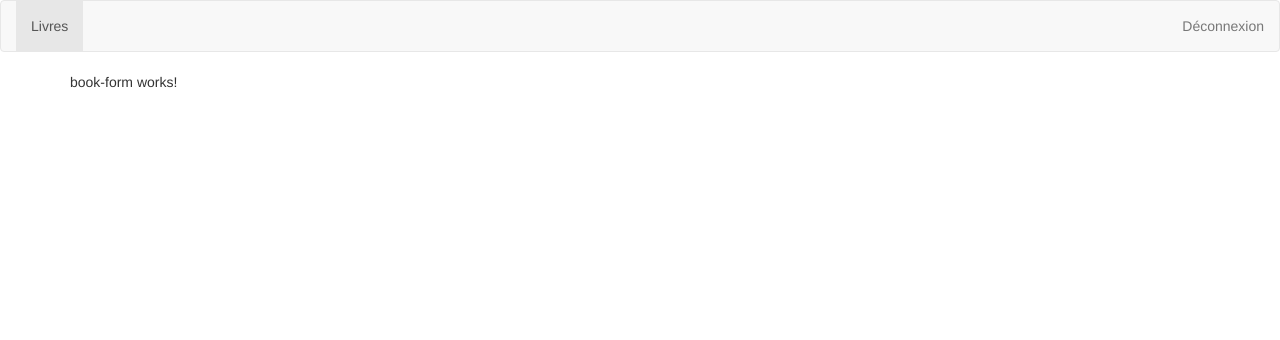
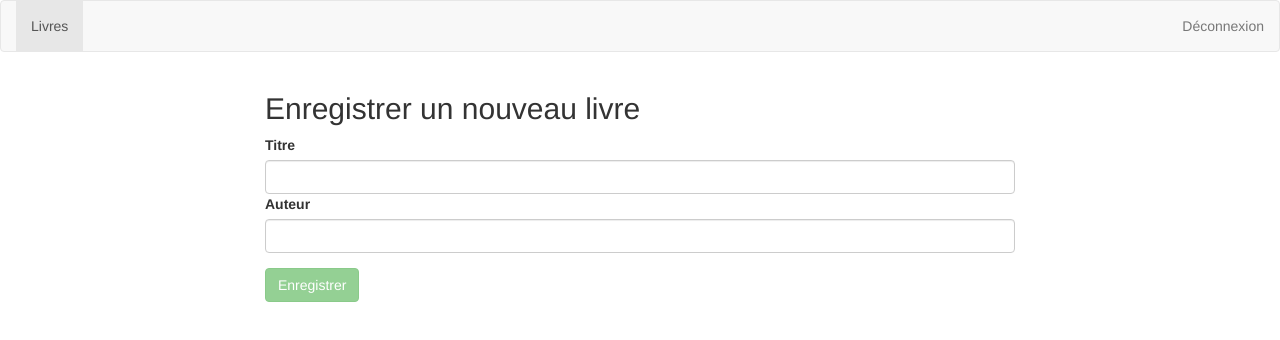
Before and after one commit to jbolaty/library_manage, an Angular app in the folder libraryManage/: page /books/new in a window 1280 px wide. Shown: the top 340 px of the page. Built offline with nearby package versions, Linux system fonts and the light colour scheme; no server answers; sample sign-in values are in the browser's storage.

Commit message:
Edition d'un formulaire pour enregistrer un nouveau livre (book-form.component), un component pour afficher un seul livre (single-book.component), et un component pour voir la liste de tous les livres enregistrés (book-list.component)

```diff
--- a/libraryManage/src/app/book-list/book-form/book-form.component.html
+++ b/libraryManage/src/app/book-list/book-form/book-form.component.html
@@ -1,3 +1,20 @@
-<p>
-  book-form works!
-</p>
+<div class="row">
+  <div class="col-sm-8 col-sm-offset-2">
+    <h2>Enregistrer un nouveau livre </h2>
+
+
+    <form [formGroup]="bookForm" (ngSubmit)="onSaveBook()">
+      <div class="formGroup">
+        <label for="title">Titre</label>
+        <input type="text" class="form-control" id="title" formControlName="title">
+      </div>
+
+      <div class="form-group">
+        <label for="author">Auteur</label>
+        <input type="text" id="author" class="form-control"  formControlName="author">
+      </div>
+
+      <button  class="btn btn-success" [disabled]="bookForm.invalid" type="submit">Enregistrer</button>
+    </form>
+  </div>
+</div>
--- a/libraryManage/src/app/book-list/book-form/book-form.component.ts
+++ b/libraryManage/src/app/book-list/book-form/book-form.component.ts
@@ -1,15 +1,48 @@
+// Formulaire pour remplir les informations du livres
+
 import { Component, OnInit } from '@angular/core';
+import { FormGroup, FormBuilder, Validators } from '@angular/forms';
+import { BooksService } from 'src/app/services/books.service';
+import { Router } from '@angular/router';
+import { Book } from 'src/app/models.ts/book.model';
 
 @Component({
   selector: 'app-book-form',
   templateUrl: './book-form.component.html',
   styleUrls: ['./book-form.component.scss']
 })
+
 export class BookFormComponent implements OnInit {
 
-  constructor() { }
+  bookForm: FormGroup;
+
+  constructor(private formBuilder: FormBuilder,
+    private booksService: BooksService,
+    private router: Router) { }
 
   ngOnInit() {
+    this.initForm();
+  }
+
+  initForm(){
+    this.bookForm = this.formBuilder.group({
+      title: ['', Validators.required],
+      author: ['', Validators.required]
+    });
+  }
+
+
+    // OnSaveBook va prendre les informations du formulaire, en créer un nouveau livre,
+    // l'ajouter etnavigue vers /books
+  onSaveBook(){
+    const title = this.bookForm.get('title').value;
+    const author = this.bookForm.get('author').value;
+
+    const newBook = new Book(title, author);
+    this.booksService.createNewBook(newBook);
+
+    this.router.navigate(['/books']);
+
   }
 
 }
--- a/libraryManage/src/app/book-list/book-list.component.html
+++ b/libraryManage/src/app/book-list/book-list.component.html
@@ -1,3 +1,24 @@
-<p>
-  book-list works!
-</p>
+<div class="row">
+  <div class="col-xs-12">
+    <h2>Vos Livres </h2>
+
+    <div class="list-group">
+        <button
+        class="list-group-item"
+        *ngFor="let book of books; let i = index"
+        (click)="onViewBook(i)">
+        <h3 class="list-group-item-heading">
+          {{ book.title }}
+
+          <button class="btn btn-default pull-right" (click)="onDeleteBook(book)">
+            <span class="glyphicon glyphicon-minus"></span>
+          </button>
+
+        </h3>
+        <p class="list-group-item-text">{{ book.author }}</p>
+      </button>
+    </div>
+
+    <button class='btn btn-primary' (click)="onNewBook()">Nouveau livre</button>
+  </div>
+</div>
--- a/libraryManage/src/app/book-list/book-list.component.ts
+++ b/libraryManage/src/app/book-list/book-list.component.ts
@@ -1,15 +1,41 @@
-import { Component, OnInit } from '@angular/core';
+import { Component, OnInit, OnDestroy } from '@angular/core';
+import { Subscription } from 'rxjs';
+import { BooksService } from '../services/books.service';
+import { Router } from '@angular/router';
+import { Book } from '../models.ts/book.model';
 
 @Component({
   selector: 'app-book-list',
   templateUrl: './book-list.component.html',
   styleUrls: ['./book-list.component.scss']
 })
-export class BookListComponent implements OnInit {
+export class BookListComponent implements OnInit, OnDestroy {
 
-  constructor() { }
+  books: Book[];
+  booksSubscription: Subscription;
+
+  constructor(private booksService: BooksService, private router: Router) { }
 
   ngOnInit() {
+    this.booksSubscription = this.booksService.booksSubject.subscribe(
+      (books: Book[]) => {
+        this.books = books;
+      }
+    );
+    this.booksService.getbooks();
+    this.booksService.emitBooks();
   }
 
+  onNewBook(){
+    this.router.navigate(['/books', 'new']);
+  }
+  onDeleteBook(book: Book){
+    this.booksService.removeBook(book);
+  }
+  onViewBook(id: number){
+    this.router.navigate(['/books', 'view', id]);
+  }
+  ngOnDestroy(){
+    this.booksSubscription.unsubscribe();
+  }
 }
--- a/libraryManage/src/app/book-list/single-book/single-book.component.html
+++ b/libraryManage/src/app/book-list/single-book/single-book.component.html
@@ -1,3 +1,8 @@
-<p>
-  single-book works!
-</p>
+<div class="row">
+  <div class="col-xs-12">
+    <h1>{{ book.title }}</h1>
+    <h3>{{ book.author }}</h3>
+
+    <button class="btn btn-default" (click)="onBack()">Retour </button>
+  </div>
+</div>
--- a/libraryManage/src/app/book-list/single-book/single-book.component.ts
+++ b/libraryManage/src/app/book-list/single-book/single-book.component.ts
@@ -1,4 +1,7 @@
 import { Component, OnInit } from '@angular/core';
+import { Book } from 'src/app/models.ts/book.model';
+import { ActivatedRoute, Router } from '@angular/router';
+import { BooksService } from 'src/app/services/books.service';
 
 @Component({
   selector: 'app-single-book',
@@ -7,9 +10,27 @@ import { Component, OnInit } from '@angular/core';
 })
 export class SingleBookComponent implements OnInit {
 
-  constructor() { }
+  book: Book;
+
+  constructor(private route: ActivatedRoute,
+              private booksService: BooksService,
+              private router: Router) { }
 
   ngOnInit() {
+     // on créer un book vide temporaire en attendant que le resultat de la recherche soit disponible
+     // une fois que le livre est récupéré depuis le serveur il remplace le book temporaire vide
+    this.book = new Book('', '');
+    const id = this.route.snapshot.params['id'];
+    this.booksService.getSingleBook(+id).then(
+      (book: Book) => {
+        this.book = book;
+      }
+    );
+  }
+
+    // méthode pour faire un retour en arrière
+  onBack(){
+    this.router.navigate(['/books']);
   }
 
 }
```
